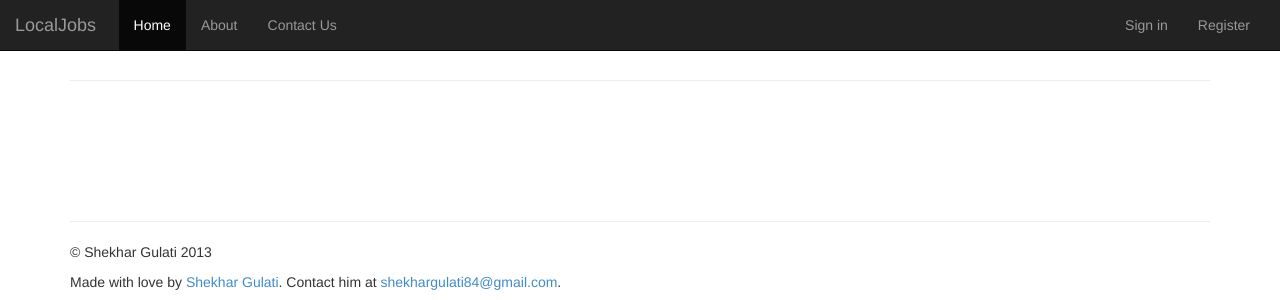
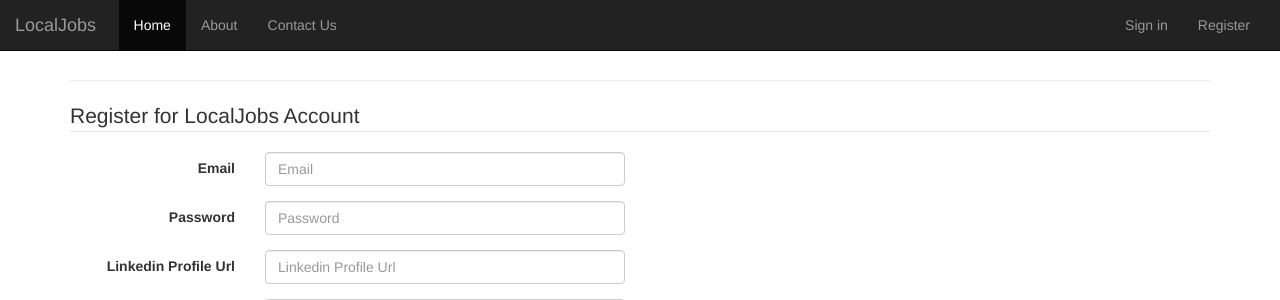
Before and after one commit to shekhargulati/localjobs-python, a Flask app: page /register in a window 1280 px wide. Shown: the top 300 px of the page. Run offline with Flask 2, Linux system fonts and the light colour scheme; some libraries are stand-ins or nearby versions.

Commit message:
completed User registeration functionality

```diff
--- a/app/__init__.py
+++ b/app/__init__.py
@@ -1,6 +1,12 @@
 from flask import Flask
+import pymongo
+from pymongo import MongoClient
 
 app = Flask(__name__)
 app.config['PROPAGATE_EXCEPTIONS'] = True
+app.config['SECRET_KEY'] = 'secret_key'
+
+client = MongoClient('localhost', 27017)
+db = client['localjobs']
 
 from app import views , models
--- a/app/templates/register.html
+++ b/app/templates/register.html
@@ -1,3 +1,40 @@
 {% extends "layout.html" %}
 {% block body %}
+<legend>Register for LocalJobs Account</legend>
+<form class="form-horizontal" role="form" action="" method="POST">
+  <div class="form-group">
+    <label for="email" class="col-lg-2 control-label">Email</label>
+    <div class="col-lg-4">
+      <input type="email" class="form-control" name="email" id="email" placeholder="Email" required>
+    </div>
+  </div>
+
+  <div class="form-group">
+    <label for="password" class="col-lg-2 control-label">Password</label>
+    <div class="col-lg-4">
+      <input type="password" class="form-control" name="password" id="password" placeholder="Password" required>
+    </div>
+  </div>
+
+  <div class="form-group">
+    <label for="linkedinUrl" class="col-lg-2 control-label">Linkedin Profile Url</label>
+    <div class="col-lg-4">
+      <input type="url" class="form-control" name="linkedinUrl" id="linkedinUrl" placeholder="Linkedin Profile Url">
+    </div>
+  </div>
+
+<div class="form-group">
+    <label for="skills" class="col-lg-2 control-label">Skillset</label>
+    <div class="col-lg-4">
+      <textarea class="form-control" id="textarea" name="skills" id="skills" rows="6" placeholder="Comma separated list of skills" required></textarea>
+    </div>
+  </div>
+
+
+  <div class="form-group">
+    <div class="col-lg-offset-2 col-lg-10">
+      <button type="submit" class="btn btn-success btn-lg">Register</button>
+    </div>
+  </div>
+</form>
 {% endblock %}
--- a/app/views.py
+++ b/app/views.py
@@ -1,5 +1,6 @@
-from app import app
-from flask import render_template
+from app import app , db
+from flask import render_template , request , flash , redirect , url_for
+from models import Users
 
 @app.route('/')
 def index():
@@ -19,6 +20,15 @@ def contact():
 def signin():
 	return render_template('signin.html' , title="Signin to LocalJobs")
 
-@app.route('/register')
+@app.route('/register',methods=['GET','POST'])
 def register():
-	return render_template('register.html' , title="Register for LocalJobs Account")
+	if request.method == 'GET':
+		return render_template('register.html' , title="Register for LocalJobs Account")
+	email = request.form['email']
+	if db.users.find_one({'email':email}):
+		flash('User exist with email id %s' % email,'error')
+		return redirect(url_for('register'))
+	user = Users(request.form['email'],request.form['password'],request.form['linkedinUrl'],request.form['skills'])
+	user_id = db.users.insert(user.__dict__ , w=1)
+	flash(u'User created with id %s' % user_id)
+	return redirect(url_for('signin'))
--- a/setup.py
+++ b/setup.py
@@ -6,5 +6,5 @@ setup(name='LocalJobs',
       author='Shekhar Gulati',
       author_email='shekhargulati84@gmail.com',
       url='http://www.python.org/sigs/distutils-sig/',
-     install_requires=['flask'],
+     install_requires=['flask','pymongo'],
      )
```
Also changed, not shown: app/models.py (+7 -0 lines).
